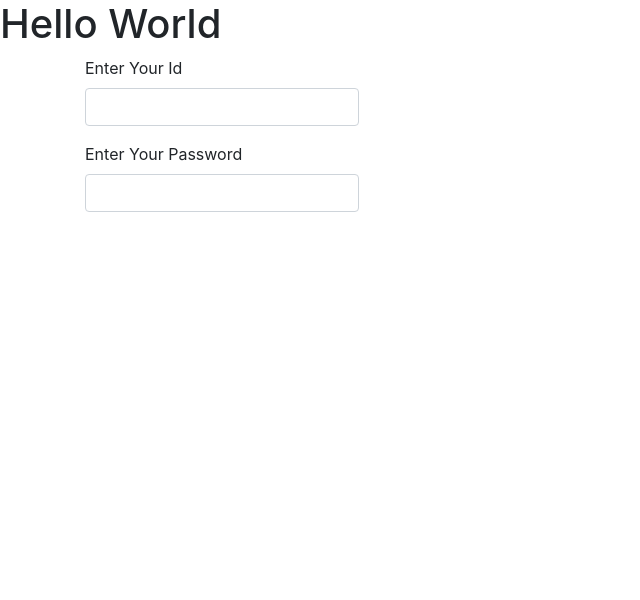
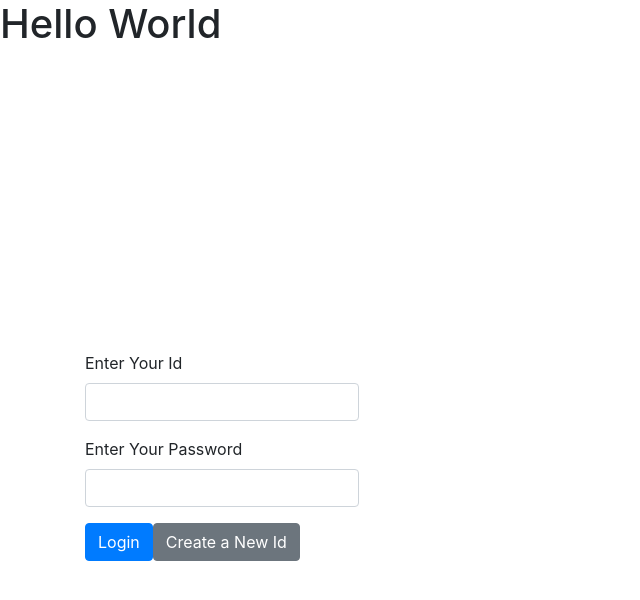
Before and after one commit to hpmarsle/whatsup, a React (Create React App) app in the folder client/: page / in a window 1280 px wide. Shown: the top 600 px of the page, without its empty margins (0-640 px from the left). Built offline with nearby package versions, Linux system fonts and the light colour scheme.

Commit message:
add login and create new id button, start handleSubmit eventhandler

```diff
--- a/client/src/components/Login.js
+++ b/client/src/components/Login.js
@@ -1,12 +1,16 @@
 import React, { useRef } from 'react'
-import { Container, Form } from 'react-bootstrap'
+import { Container, Form, Button } from 'react-bootstrap'
 
 export default function Login() {
     const idRef = useRef()
 
+    function handleSubmit(event) {
+        event.preventDefault()
+    }
+
     return (
-        <Container className='align-items-center d-flex'>
-            <Form>
+        <Container className='align-items-center d-flex' style={{ height: '100vh' }}>
+            <Form onSubmit={handleSubmit}>
                 <Form.Group>
                     <Form.Label>Enter Your Id</Form.Label>
                     <Form.Control type="text" ref={idRef} required />
@@ -15,6 +19,8 @@
                     <Form.Label>Enter Your Password</Form.Label>
                     <Form.Control type="password" />
                 </Form.Group>
+                <Button type='submit'>Login</Button>
+                <Button variant='secondary'>Create a New Id</Button>
             </Form>
         </Container>
     )
```
